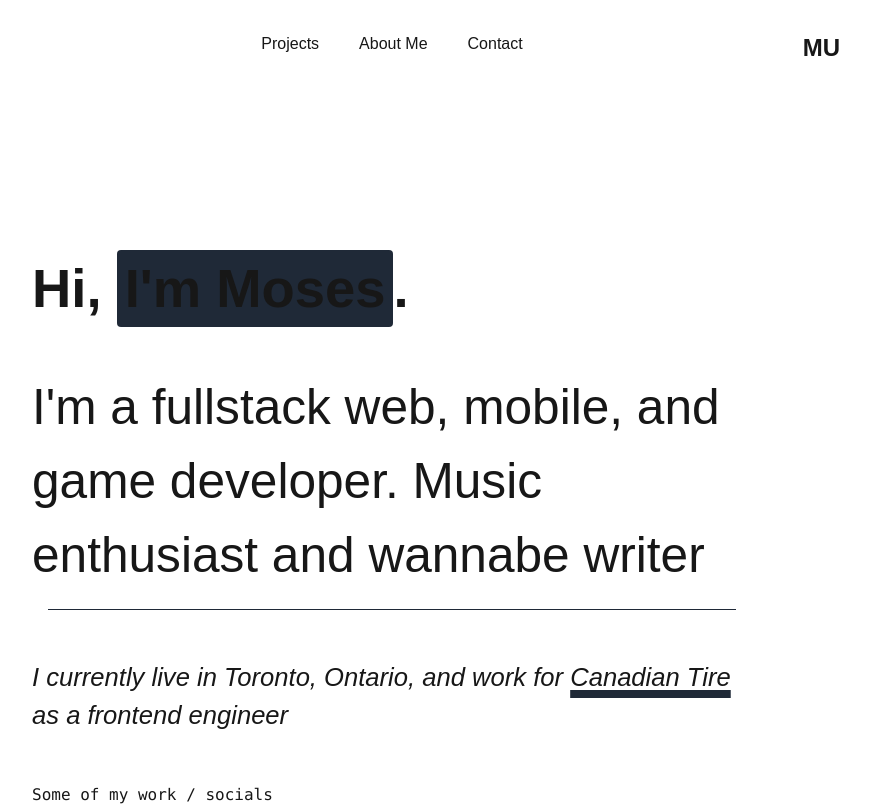
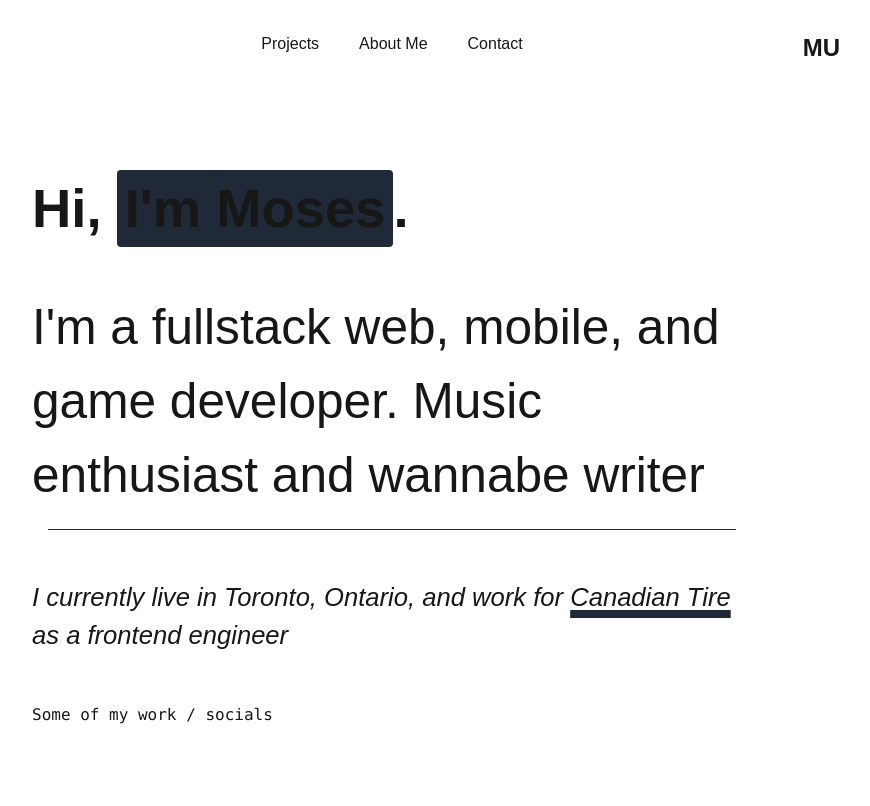
Before and after one commit to iceicles/portfolio, a Next.js app: page / in a window 1280 px wide. Shown: the top 806 px of the page, without its empty margins (248-1118 px from the left). Built offline with nearby package versions, Linux system fonts and the light colour scheme.

Commit message:
removed top margin from homepage hero section

```diff
--- a/app/page.tsx
+++ b/app/page.tsx
@@ -3,7 +3,7 @@ import HeroSection from '../containers/home-page/hero-section';
 export default function Home() {
   return (
     <>
-      <main className='m-auto w-[75%] mt-[10vh]'>
+      <main className='m-auto w-[75%]'>
         <HeroSection />
       </main>
     </>
```
